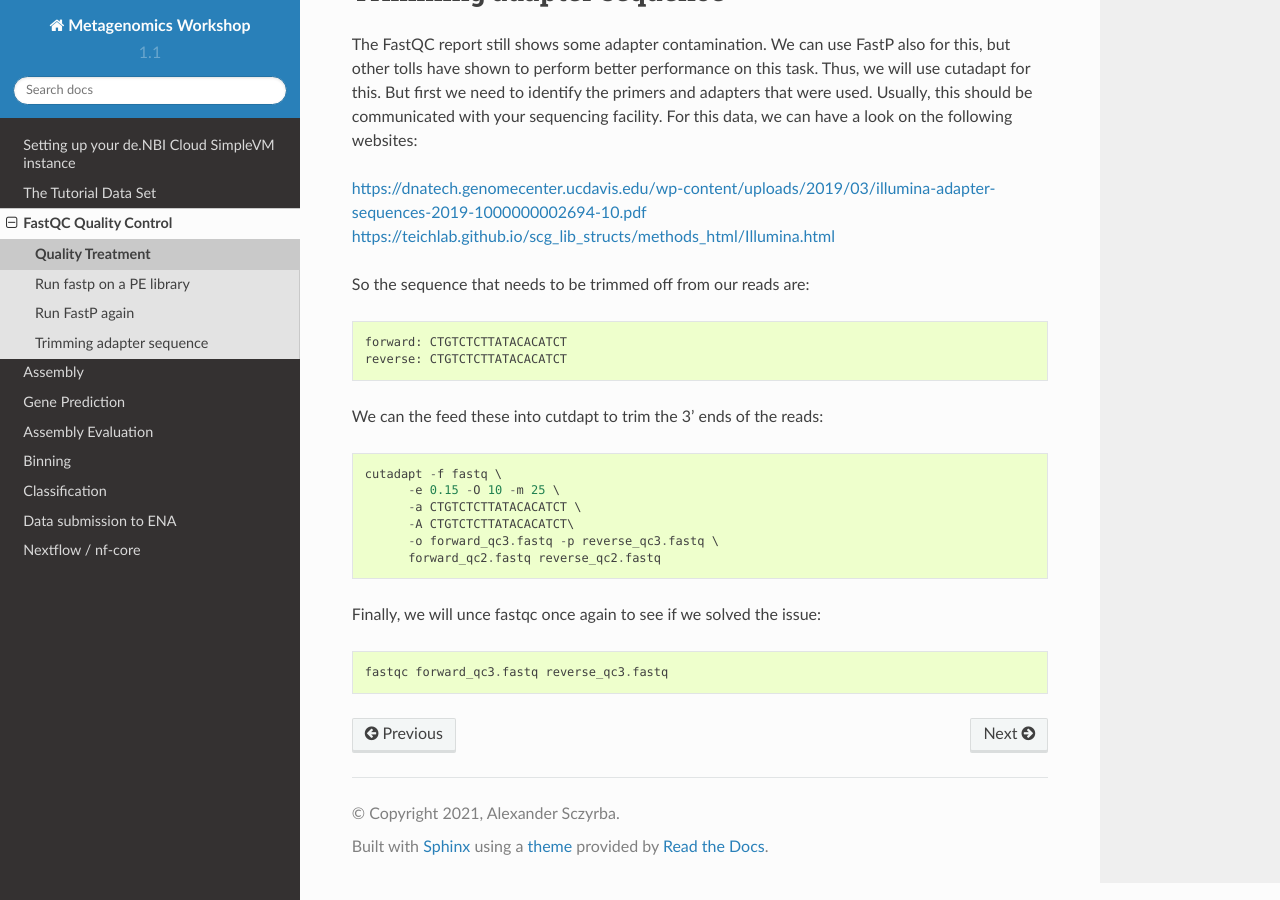
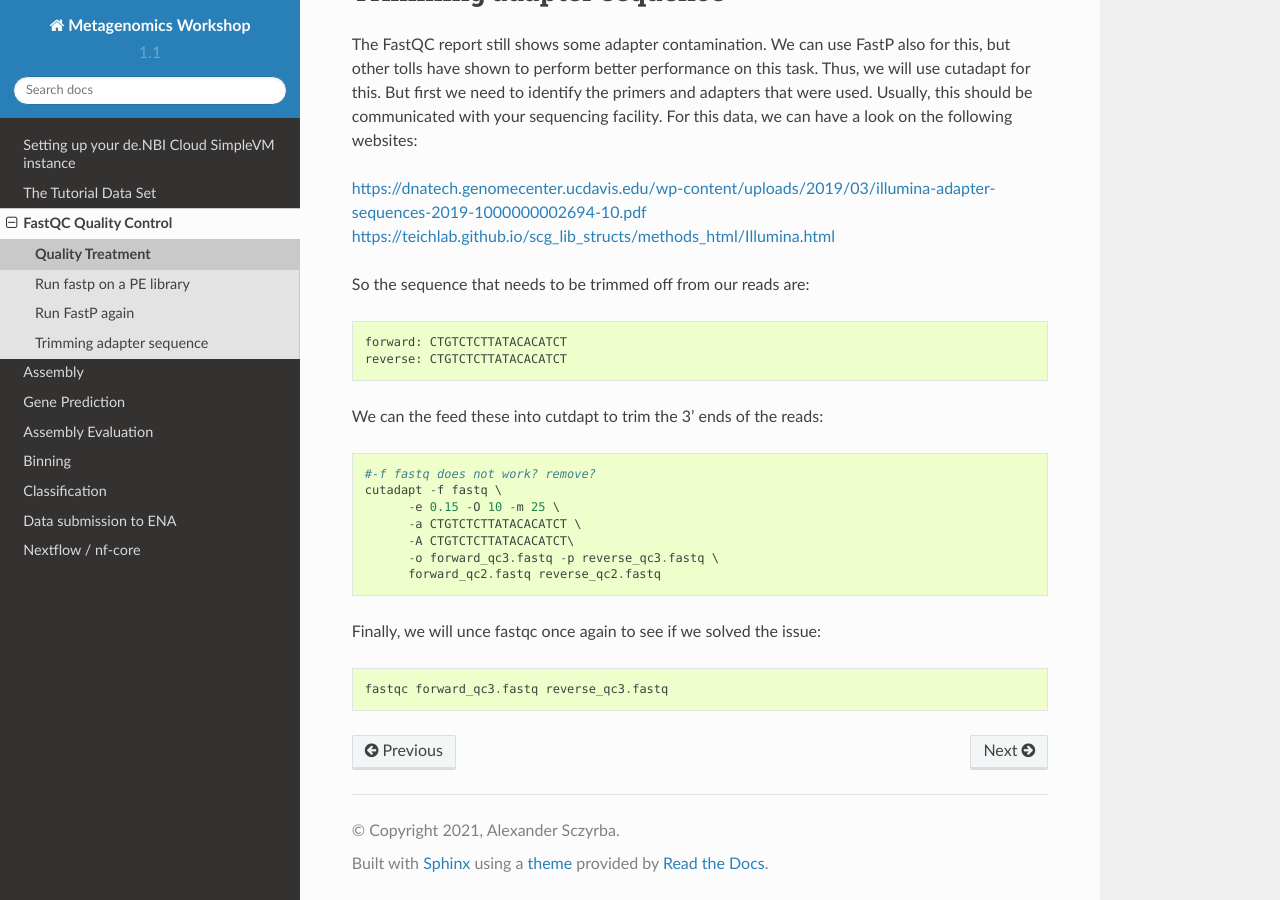
Before and after one commit to metagenomics/metagenomics-workshop, a Sphinx documentation site: the page built from docs/qc/FastP.rst, in a window 1280 px wide and 900 px high, scrolled down 1383 px. Built offline with Sphinx 7.4.7 and the Read the Docs theme 2.0.0, drawn with Linux system fonts in a browser that asks for light colours.

Commit message:
Update FastP.rst

```diff
--- a/docs/qc/FastP.rst
+++ b/docs/qc/FastP.rst
@@ -66,6 +66,7 @@ So the sequence that needs to be trimmed off from our reads are::
 
 We can the feed these into cutdapt to trim the 3' ends of the reads::
 
+  #-f fastq does not work? remove?
   cutadapt -f fastq \
   	-e 0.15 -O 10 -m 25 \
   	-a CTGTCTCTTATACACATCT \
```
